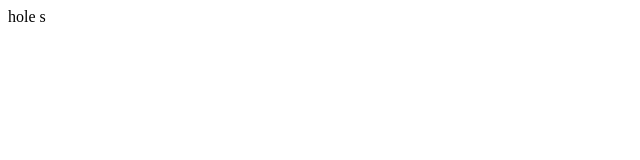
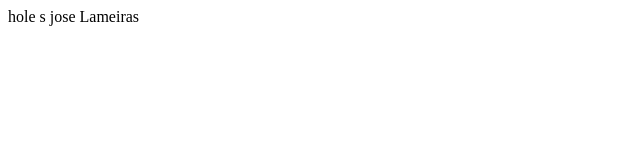
Before and after one commit to DavidAlejandroCordovaRicardez/Odio_per-, a plain HTML site: page index.html in a window 1280 px wide. Shown: the whole page, without its empty margins (0-640 px from the left). Drawn offline with Linux system fonts and the light colour scheme.

Commit message:
Update index.html

```diff
--- a/index.html
+++ b/index.html
@@ -8,6 +8,6 @@
 <body>
     hole
     s
-
+    jose Lameiras
 </body>
 </html>
```
